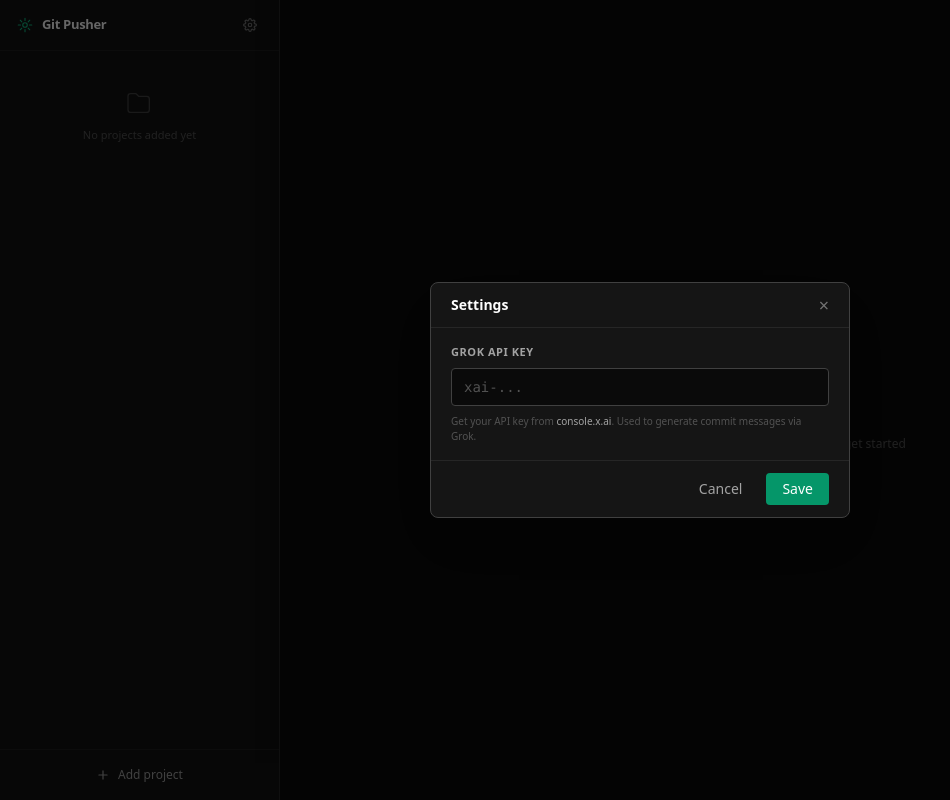
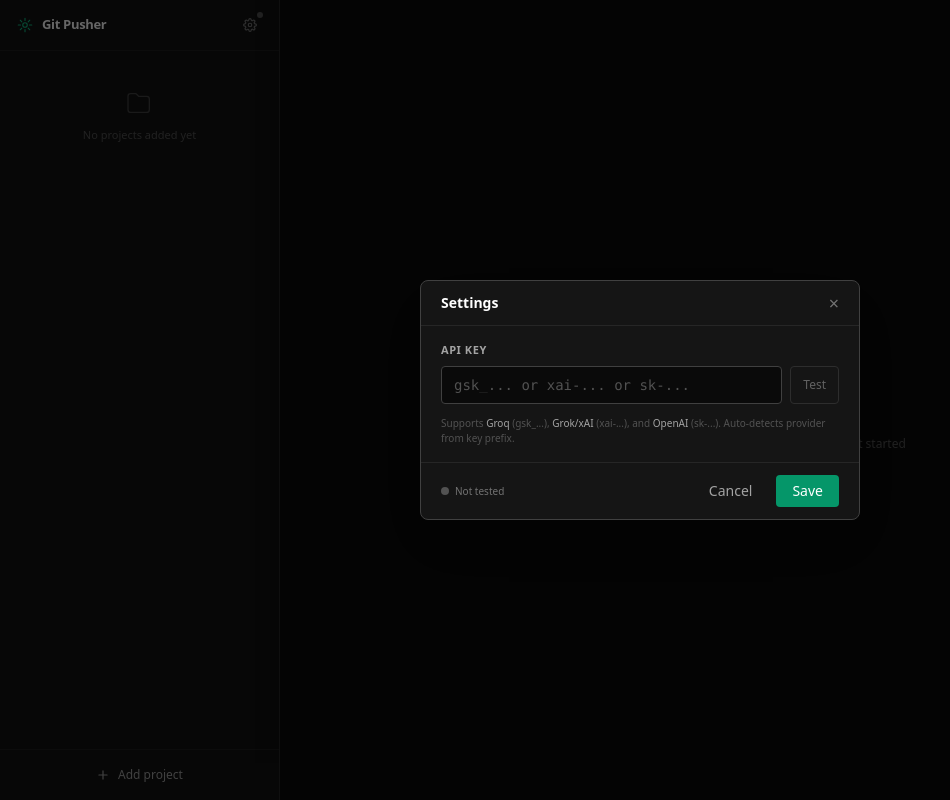
Before and after one commit to PDGamerSG/Git-Pusher-Application, a React app: page / in a window 1280 px wide. Both pictures are taken after a click on the button 250 px from the left and 25 px from the top of the page. Shown: the whole page, without its empty margins (0-950 px from the left). Built offline with nearby package versions, Linux system fonts and the light colour scheme; the HTML template or start-up script is replaced by a standard one.

Commit message:
fix: resolve api issues

```diff
--- a/preload.js
+++ b/preload.js
@@ -6,6 +6,8 @@ contextBridge.exposeInMainWorld('electronAPI', {
   getRecentCommits: (repoPath) => ipcRenderer.invoke('get-recent-commits', repoPath),
   generateCommit: (data) => ipcRenderer.invoke('generate-commit', data),
   runPush: (data) => ipcRenderer.invoke('run-push', data),
+  testApiKey: (apiKey) => ipcRenderer.invoke('test-api-key', apiKey),
+  detectProvider: (apiKey) => ipcRenderer.invoke('detect-provider', apiKey),
   onTerminalOutput: (callback) => {
     const handler = (_event, data) => callback(data);
     ipcRenderer.on('terminal-output', handler);
--- a/src/App.jsx
+++ b/src/App.jsx
@@ -30,6 +30,7 @@ export default function App() {
   const [recentCommits, setRecentCommits] = useState([]);
   const [pushHistory, setPushHistory] = useState(() => loadFromStorage('pushHistory', {}));
   const [pendingFolderPath, setPendingFolderPath] = useState(null);
+  const [apiStatus, setApiStatus] = useState(() => loadFromStorage('apiStatus', 'unknown')); // 'unknown' | 'valid' | 'invalid'
 
   const activeProject = projects.find(p => p.id === activeProjectId) || null;
 
@@ -38,6 +39,7 @@ export default function App() {
   useEffect(() => { saveToStorage('activeProjectId', activeProjectId); }, [activeProjectId]);
   useEffect(() => { saveToStorage('grokApiKey', grokApiKey); }, [grokApiKey]);
   useEffect(() => { saveToStorage('pushHistory', pushHistory); }, [pushHistory]);
+  useEffect(() => { saveToStorage('apiStatus', apiStatus); }, [apiStatus]);
 
   // Listen for terminal output from main process
   useEffect(() => {
@@ -193,6 +195,7 @@ export default function App() {
         onSettingsOpen={() => setSettingsOpen(true)}
         pushHistory={pushHistory}
         isPushing={isPushing}
+        apiStatus={apiStatus}
       />
 
       {/* Right: main content */}
@@ -230,7 +233,12 @@ export default function App() {
       {settingsOpen && (
         <SettingsModal
           apiKey={grokApiKey}
-          onSave={(key) => { setGrokApiKey(key); setSettingsOpen(false); }}
+          apiStatus={apiStatus}
+          onSave={(key, isValid) => {
+            setGrokApiKey(key);
+            setApiStatus(isValid ? 'valid' : (key ? 'invalid' : 'unknown'));
+            setSettingsOpen(false);
+          }}
           onClose={() => setSettingsOpen(false)}
         />
       )}
--- a/src/components/SettingsModal.jsx
+++ b/src/components/SettingsModal.jsx
@@ -1,12 +1,42 @@
-import React, { useState } from 'react';
+import React, { useState, useEffect } from 'react';
 
-export default function SettingsModal({ apiKey, onSave, onClose }) {
+function detectProviderLocal(key) {
+  if (!key) return null;
+  if (key.startsWith('gsk_')) return { name: 'Groq', color: 'text-orange-400' };
+  if (key.startsWith('xai-')) return { name: 'Grok (xAI)', color: 'text-blue-400' };
+  if (key.startsWith('sk-')) return { name: 'OpenAI', color: 'text-green-400' };
+  return { name: 'Unknown', color: 'text-neutral-400' };
+}
+
+export default function SettingsModal({ apiKey, apiStatus, onSave, onClose }) {
   const [key, setKey] = useState(apiKey);
+  const [testing, setTesting] = useState(false);
+  const [testResult, setTestResult] = useState(null);
+
+  const detected = detectProviderLocal(key.trim());
+
+  const handleTest = async () => {
+    if (!key.trim() || !window.electronAPI) return;
+    setTesting(true);
+    setTestResult(null);
+    try {
+      const result = await window.electronAPI.testApiKey(key.trim());
+      setTestResult(result);
+    } catch (err) {
+      setTestResult({ success: false, error: err.message });
+    } finally {
+      setTesting(false);
+    }
+  };
+
+  const handleSave = () => {
+    onSave(key.trim(), testResult?.success || false);
+  };
 
   return (
     <div className="fixed inset-0 bg-black/60 flex items-center justify-center z-50" onClick={onClose}>
       <div
-        className="bg-[#151515] border border-neutral-700 rounded-lg w-[420px] shadow-2xl"
+        className="bg-[#151515] border border-neutral-700 rounded-lg w-[440px] shadow-2xl"
         onClick={(e) => e.stopPropagation()}
       >
         {/* Header */}
@@ -22,23 +52,98 @@ export default function SettingsModal({ apiKey, onSave, onClose }) {
 
         {/* Body */}
         <div className="px-5 py-4">
-          <label className="block text-[11px] text-neutral-400 uppercase tracking-wider font-semibold mb-2">
-            Grok API Key
+          <div className="flex items-center justify-between mb-2">
+            <label className="text-[11px] text-neutral-400 uppercase tracking-wider font-semibold">
+              API Key
             </label>
+            {/* Live provider detection badge */}
+            {detected && key.trim() && (
+              <span className={`text-[10px] font-medium px-2 py-0.5 rounded-full bg-neutral-800 ${detected.color}`}>
+                {detected.name}
+              </span>
+            )}
+          </div>
+
+          <div className="flex gap-2">
             <input
               type="password"
               value={key}
-            onChange={(e) => setKey(e.target.value)}
-            placeholder="xai-..."
-            className="w-full bg-[#0a0a0a] border border-neutral-700 rounded px-3 py-2 text-sm text-white placeholder-neutral-600 outline-none focus:border-emerald-600 transition-colors font-mono"
+              onChange={(e) => { setKey(e.target.value); setTestResult(null); }}
+              placeholder="gsk_... or xai-... or sk-..."
+              className="flex-1 bg-[#0a0a0a] border border-neutral-700 rounded px-3 py-2 text-sm text-white placeholder-neutral-600 outline-none focus:border-emerald-600 transition-colors font-mono"
             />
-          <p className="text-[10px] text-neutral-600 mt-2">
-            Get your API key from <span className="text-neutral-400">console.x.ai</span>. Used to generate commit messages via Grok.
+            <button
+              onClick={handleTest}
+              disabled={testing || !key.trim()}
+              className="px-3 py-2 text-xs font-medium rounded border transition-colors flex items-center gap-1.5 flex-shrink-0 disabled:opacity-40 disabled:cursor-not-allowed border-neutral-600 text-neutral-300 hover:bg-neutral-800 hover:text-white"
+            >
+              {testing ? (
+                <>
+                  <span className="w-3 h-3 border-2 border-neutral-500 border-t-white rounded-full animate-spin" />
+                  Testing...
+                </>
+              ) : (
+                'Test'
+              )}
+            </button>
+          </div>
+
+          {/* Test result feedback */}
+          {testResult && (
+            <div className={`mt-3 flex items-start gap-2 px-3 py-2.5 rounded text-xs ${
+              testResult.success
+                ? 'bg-emerald-500/10 border border-emerald-500/20'
+                : 'bg-red-500/10 border border-red-500/20'
+            }`}>
+              {testResult.success ? (
+                <>
+                  <svg width="16" height="16" viewBox="0 0 24 24" fill="none" stroke="currentColor" strokeWidth="2.5" className="text-emerald-400 flex-shrink-0 mt-0.5">
+                    <path d="M20 6L9 17l-5-5" strokeLinecap="round" strokeLinejoin="round"/>
+                  </svg>
+                  <div className="text-emerald-400">
+                    <span className="font-medium">Connected to {testResult.provider}</span>
+                    <span className="block text-emerald-400/70 mt-0.5">Model: {testResult.model}</span>
+                  </div>
+                </>
+              ) : (
+                <>
+                  <svg width="16" height="16" viewBox="0 0 24 24" fill="none" stroke="currentColor" strokeWidth="2" className="text-red-400 flex-shrink-0 mt-0.5">
+                    <circle cx="12" cy="12" r="10" />
+                    <path d="M15 9l-6 6M9 9l6 6" strokeLinecap="round"/>
+                  </svg>
+                  <div className="text-red-400">
+                    <span className="font-medium">Connection failed{testResult.provider ? ` (${testResult.provider})` : ''}</span>
+                    <span className="block text-red-400/70 mt-0.5">{testResult.error}</span>
+                  </div>
+                </>
+              )}
+            </div>
+          )}
+
+          <p className="text-[10px] text-neutral-600 mt-3">
+            Supports <span className="text-neutral-400">Groq</span> (gsk_...), <span className="text-neutral-400">Grok/xAI</span> (xai-...), and <span className="text-neutral-400">OpenAI</span> (sk-...). Auto-detects provider from key prefix.
           </p>
         </div>
 
         {/* Footer */}
-        <div className="flex justify-end gap-2 px-5 py-3 border-t border-neutral-800">
+        <div className="flex items-center justify-between px-5 py-3 border-t border-neutral-800">
+          <div className="flex items-center gap-1.5">
+            <span className={`w-2 h-2 rounded-full ${
+              apiStatus === 'valid' ? 'bg-emerald-500' :
+              apiStatus === 'invalid' ? 'bg-red-500' :
+              'bg-neutral-600'
+            }`} />
+            <span className={`text-[10px] ${
+              apiStatus === 'valid' ? 'text-emerald-400' :
+              apiStatus === 'invalid' ? 'text-red-400' :
+              'text-neutral-500'
+            }`}>
+              {apiStatus === 'valid' ? 'Connected' :
+               apiStatus === 'invalid' ? 'Not connected' :
+               'Not tested'}
+            </span>
+          </div>
+          <div className="flex gap-2">
             <button
               onClick={onClose}
               className="px-4 py-1.5 text-sm text-neutral-400 hover:text-white transition-colors rounded hover:bg-neutral-800"
@@ -46,7 +151,7 @@ export default function SettingsModal({ apiKey, onSave, onClose }) {
               Cancel
             </button>
             <button
-            onClick={() => onSave(key)}
+              onClick={handleSave}
               className="px-4 py-1.5 text-sm bg-emerald-600 hover:bg-emerald-500 text-white rounded transition-colors font-medium"
             >
               Save
@@ -54,5 +159,6 @@ export default function SettingsModal({ apiKey, onSave, onClose }) {
           </div>
         </div>
       </div>
+    </div>
   );
 }
--- a/src/components/Sidebar.jsx
+++ b/src/components/Sidebar.jsx
@@ -129,7 +129,7 @@ function ProjectFolder({ project, isActive, isExpanded, onToggle, onSelect, onRe
   );
 }
 
-export default function Sidebar({ projects, activeProjectId, onSelect, onAdd, onRemove, onSettingsOpen, pushHistory, isPushing }) {
+export default function Sidebar({ projects, activeProjectId, onSelect, onAdd, onRemove, onSettingsOpen, pushHistory, isPushing, apiStatus }) {
   const [expandedIds, setExpandedIds] = useState(() => {
     // Expand the active project by default
     return activeProjectId ? new Set([activeProjectId]) : new Set();
@@ -158,13 +158,19 @@ export default function Sidebar({ projects, activeProjectId, onSelect, onAdd, on
         </div>
         <button
           onClick={onSettingsOpen}
-          className="p-1.5 text-neutral-500 hover:text-white hover:bg-neutral-800 rounded transition-colors"
-          title="Settings"
+          className="relative p-1.5 text-neutral-500 hover:text-white hover:bg-neutral-800 rounded transition-colors"
+          title={`Settings — API ${apiStatus === 'valid' ? 'connected' : apiStatus === 'invalid' ? 'not connected' : 'not tested'}`}
         >
           <svg width="14" height="14" viewBox="0 0 24 24" fill="none" stroke="currentColor" strokeWidth="2" strokeLinecap="round" strokeLinejoin="round">
             <circle cx="12" cy="12" r="3" />
             <path d="M19.4 15a1.65 1.65 0 00.33 1.82l.06.06a2 2 0 01-2.83 2.83l-.06-.06a1.65 1.65 0 00-1.82-.33 1.65 1.65 0 00-1 1.51V21a2 2 0 01-4 0v-.09A1.65 1.65 0 009 19.4a1.65 1.65 0 00-1.82.33l-.06.06a2 2 0 01-2.83-2.83l.06-.06A1.65 1.65 0 004.68 15a1.65 1.65 0 00-1.51-1H3a2 2 0 010-4h.09A1.65 1.65 0 004.6 9a1.65 1.65 0 00-.33-1.82l-.06-.06a2 2 0 012.83-2.83l.06.06A1.65 1.65 0 009 4.68a1.65 1.65 0 001-1.51V3a2 2 0 014 0v.09a1.65 1.65 0 001 1.51 1.65 1.65 0 001.82-.33l.06-.06a2 2 0 012.83 2.83l-.06.06A1.65 1.65 0 0019.4 9a1.65 1.65 0 001.51 1H21a2 2 0 010 4h-.09a1.65 1.65 0 00-1.51 1z" />
           </svg>
+          {/* API status dot */}
+          <span className={`absolute -top-0.5 -right-0.5 w-2.5 h-2.5 rounded-full border-2 border-[#111111] ${
+            apiStatus === 'valid' ? 'bg-emerald-500' :
+            apiStatus === 'invalid' ? 'bg-red-500' :
+            'bg-neutral-600'
+          }`} />
         </button>
       </div>
 
--- a/src/ipc/grokHandler.js
+++ b/src/ipc/grokHandler.js
@@ -1,19 +1,58 @@
 const OpenAI = require('openai');
 
+// Auto-detect provider from API key prefix
+function getProvider(apiKey) {
+  const key = (apiKey || '').trim();
+  if (key.startsWith('gsk_')) {
+    return {
+      name: 'Groq',
+      baseURL: 'https://api.groq.com/openai/v1',
+      model: 'llama-3.3-70b-versatile'
+    };
+  }
+  if (key.startsWith('xai-')) {
+    return {
+      name: 'Grok (xAI)',
+      baseURL: 'https://api.x.ai/v1',
+      model: 'grok-3-mini'
+    };
+  }
+  if (key.startsWith('sk-')) {
+    return {
+      name: 'OpenAI',
+      baseURL: 'https://api.openai.com/v1',
+      model: 'gpt-4o-mini'
+    };
+  }
+  // Default: try Groq since that's what user has
+  return {
+    name: 'Unknown (trying Groq)',
+    baseURL: 'https://api.groq.com/openai/v1',
+    model: 'llama-3.3-70b-versatile'
+  };
+}
+
 function registerGrokHandler(ipcMain) {
+  ipcMain.handle('detect-provider', async (_event, apiKey) => {
+    const provider = getProvider(apiKey);
+    return { provider: provider.name, model: provider.model };
+  });
+
   ipcMain.handle('generate-commit', async (_event, { diff, featureName, apiKey }) => {
     if (!apiKey) {
-      return { message: null, error: 'Grok API key not set. Open Settings to add it.' };
+      return { message: null, error: 'API key not set. Open Settings to add it.' };
     }
+
+    const provider = getProvider(apiKey);
 
     try {
       const client = new OpenAI({
-        apiKey: apiKey,
-        baseURL: 'https://api.x.ai/v1'
+        apiKey: apiKey.trim(),
+        baseURL: provider.baseURL
       });
 
       const response = await client.chat.completions.create({
-        model: 'grok-3-mini',
+        model: provider.model,
         messages: [
           {
             role: 'system',
@@ -30,7 +69,40 @@ function registerGrokHandler(ipcMain) {
       const message = response.choices[0].message.content.trim();
       return { message, error: null };
     } catch (err) {
-      return { message: null, error: err.message };
+      const errorMsg = err?.error?.message || err?.message || String(err);
+      return { message: null, error: `[${provider.name}] ${errorMsg}` };
+    }
+  });
+
+  ipcMain.handle('test-api-key', async (_event, apiKey) => {
+    if (!apiKey || !apiKey.trim()) {
+      return { success: false, error: 'API key is empty.', provider: null };
+    }
+
+    const provider = getProvider(apiKey);
+
+    try {
+      const client = new OpenAI({
+        apiKey: apiKey.trim(),
+        baseURL: provider.baseURL
+      });
+
+      const response = await client.chat.completions.create({
+        model: provider.model,
+        messages: [
+          { role: 'user', content: 'Say "ok" and nothing else.' }
+        ],
+        max_tokens: 5
+      });
+
+      const text = response.choices[0]?.message?.content?.trim();
+      if (text) {
+        return { success: true, error: null, provider: provider.name, model: provider.model };
+      }
+      return { success: false, error: 'Empty response from API.', provider: provider.name };
+    } catch (err) {
+      const errorMsg = err?.error?.message || err?.message || String(err);
+      return { success: false, error: errorMsg, provider: provider.name };
     }
   });
 }
```
Also changed, not shown: 1 other file (tests, documents, lock files or other folders). Lines whose indentation alone changed are shown as unchanged.
